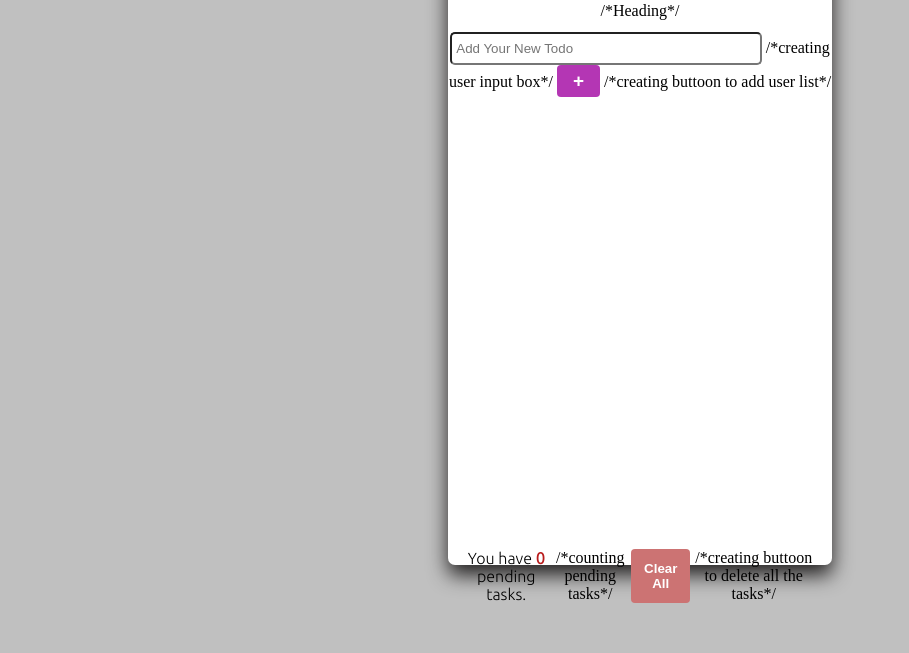
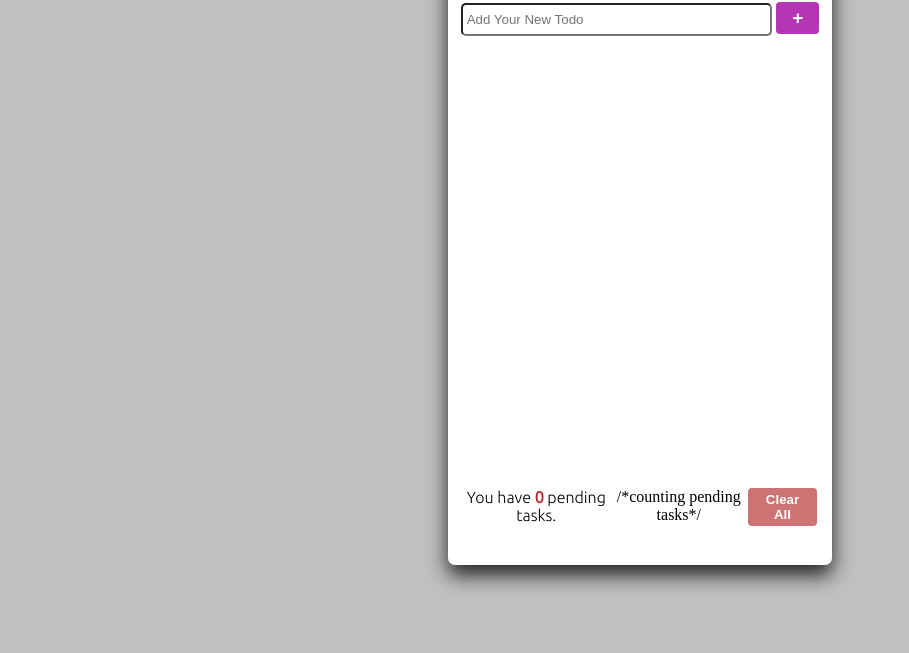
Before and after one commit to arunmahara/todo-app, a plain HTML site: page index.html in a window 1280 px wide. Shown: the part 147-800 px from the top of the page, without its empty margins (0-909 px from the left). Drawn offline with Linux system fonts and the light colour scheme.

Commit message:
added comments

```diff
--- a/index.html
+++ b/index.html
@@ -10,20 +10,20 @@
 </head>
 <body>
     <div class="container">
-        <h1>Todo App</h1>  /*Heading*/
+         <h1>Todo App</h1>  <!--heading-->
         <div class="elements">
-            <input type="text" id="text" placeholder="Add Your New Todo" />  /*creating user input box*/
-            <button id="btn">+</button> /*creating buttoon to add user list*/
+            <input type="text" id="text" placeholder="Add Your New Todo" /> <!--creating user input box-->
+            <button id="btn">+</button> <!--creating button to add user list-->
         </div>
         <div class="todolist">
-            <ul id="list">   /*creating unodered list */
+            <ul id="list"> <!--creating unodered list-->
             </ul>
         </div>
         <div class="footer">
             <span>You have <span id="rmtasks" style='color: rgb(185, 28, 28); font-weight: bolder;'></span> pending tasks.</span> /*counting pending tasks*/
-            <button id="clear">Clear All</button>  /*creating buttoon to delete all the tasks*/
+            <button id="clear">Clear All</button> <!--creating button to delete all the tasks-->
         </div>
     </div>
-    <script src="app.js"></script>  /*linking javascript file*/
+    <script src="app.js"></script> <!--linking javascript file -->
 </body>
 </html>
```
